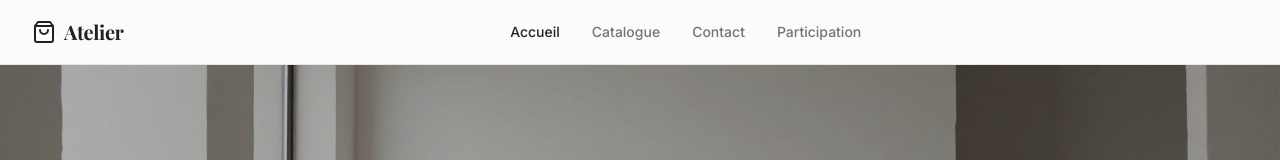
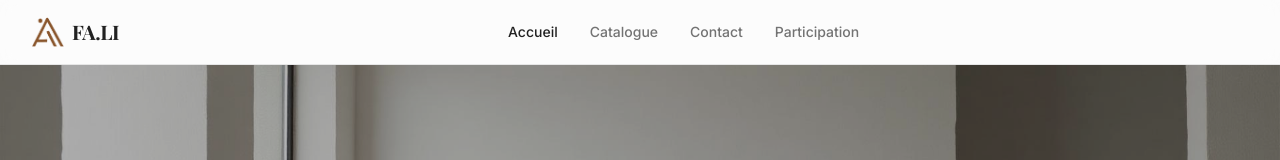
Before and after one commit to bensassi-ahmed/minimal-wardrobe-display, a React (Vite) app: page / in a window 1280 px wide. Shown: the top 160 px of the page. Built offline with nearby package versions, Linux system fonts and the light colour scheme.

Commit message:
Update site name and logo

```diff
--- a/index.html
+++ b/index.html
@@ -3,11 +3,11 @@
   <head>
     <meta charset="UTF-8" />
     <meta name="viewport" content="width=device-width, initial-scale=1.0" />
-    <title>Atelier - Modern Fashion Catalogue</title>
+    <title>FA.LI - Modern Fashion Catalogue</title>
     <meta name="description" content="Discover our curated collection of timeless, minimalist fashion pieces" />
-    <meta name="author" content="Atelier Fashion" />
+    <meta name="author" content="FA.LI Fashion" />
 
-    <meta property="og:title" content="Atelier - Modern Fashion Catalogue" />
+    <meta property="og:title" content="FA.LI - Modern Fashion Catalogue" />
     <meta property="og:description" content="Discover our curated collection of timeless, minimalist fashion pieces" />
     <meta property="og:type" content="website" />
     <meta property="og:image" content="https://lovable.dev/opengraph-image-p98pqg.png" />
--- a/src/components/Navigation.tsx
+++ b/src/components/Navigation.tsx
@@ -1,5 +1,5 @@
 import { Link, useLocation } from "react-router-dom";
-import { ShoppingBag, Menu, X } from "lucide-react";
+import { Menu, X } from "lucide-react";
 import { Button } from "@/components/ui/button";
 import { useState } from "react";
 
@@ -15,8 +15,12 @@ export default function Navigation() {
         <div className="flex items-center justify-between h-16">
           {/* Logo */}
           <Link to="/" className="flex items-center space-x-2">
-            <ShoppingBag className="h-6 w-6" />
-            <span className="font-display text-xl font-bold">Atelier</span>
+            <img
+              src="/lovable-uploads/580f8fa1-d73b-4b18-8fb0-225a5fa2c807.png"
+              alt="FA.LI Logo"
+              className="h-8 w-8 object-contain"
+            />
+            <span className="font-display text-xl font-bold">FA.LI</span>
           </Link>
 
           {/* Desktop Navigation */}
```
Also changed, not shown: public/lovable-uploads/580f8fa1-d73b-4b18-8fb0-225a5fa2c807.png (added).
